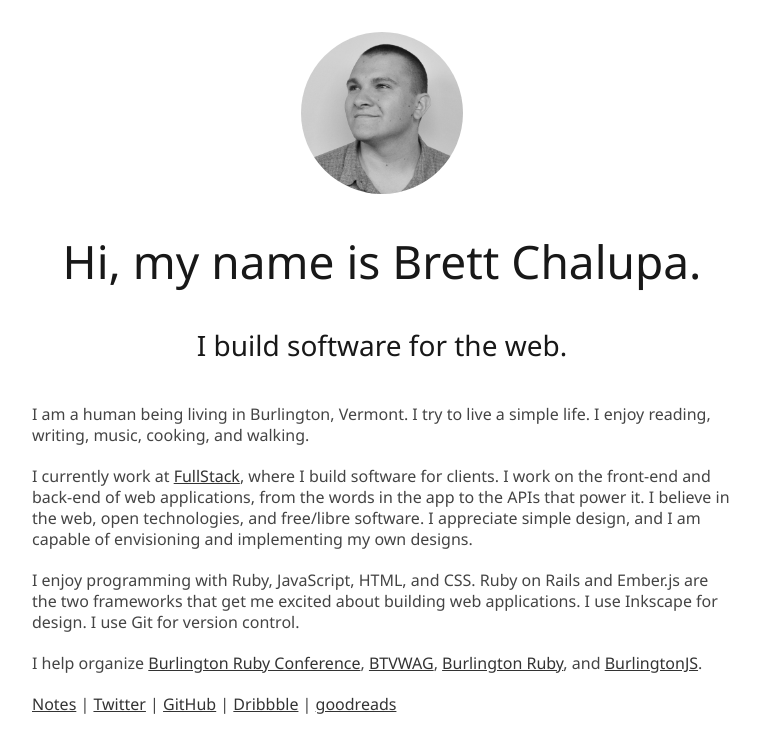
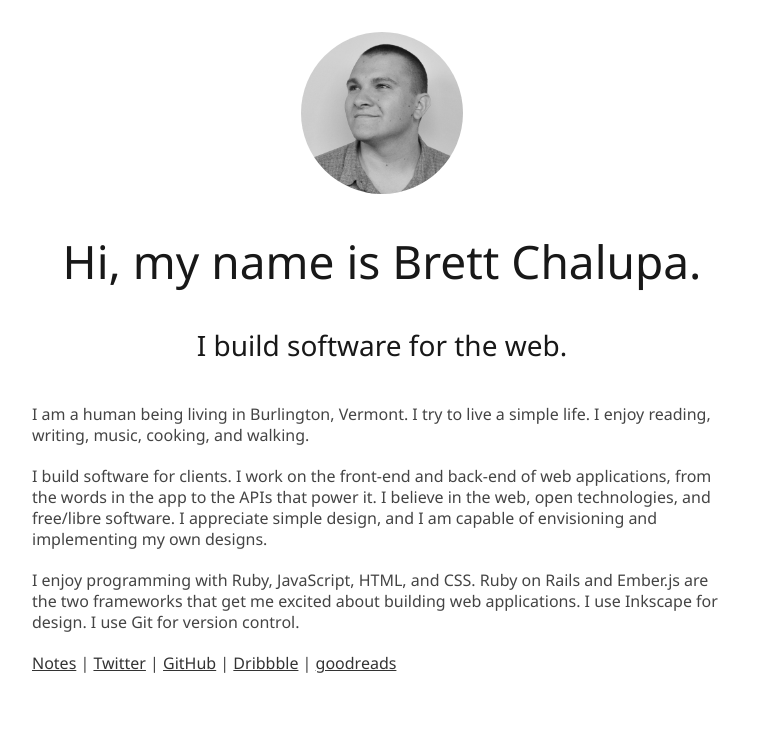
Before and after one commit to brettchalupa/brettchalupa.github.io, a Jekyll site: the page built from index.html, in a window 1280 px wide. Shown: the top 753 px of the page, without its empty margins (258-1018 px from the left). Built offline with Jekyll 4.4.1, drawn with Linux system fonts in a browser that asks for light colours; Markdown is read by kramdown in place of the engine named in the settings.

Commit message:
Remove FullStack from the index

```diff
--- a/index.html
+++ b/index.html
@@ -16,22 +16,16 @@ title: Brett Chalupa
     <p>I am a human being living in Burlington, Vermont. I try to live a simple life.
     I enjoy reading, writing, music, cooking, and walking.</p>
 
-    <p>I currently work at <a href="http://gofullstack.com">FullStack</a>, where
-    I build software for clients. I work on the front-end and back-end of web
-    applications, from the words in the app to the APIs that power it. I believe
-    in the web, open technologies, and free/libre software. I appreciate simple
-    design, and I am capable of envisioning and implementing my own designs.</p>
+    <p>I build software for clients. I work on the front-end and back-end of
+    web applications, from the words in the app to the APIs that power it. I
+    believe in the web, open technologies, and free/libre software. I appreciate
+    simple design, and I am capable of envisioning and implementing my own
+    designs.</p>
 
     <p>I enjoy programming with Ruby, JavaScript, HTML, and CSS. Ruby on Rails and
     Ember.js are the two frameworks that get me excited about building web
     applications. I use Inkscape for design. I use Git for version control.</p>
 
-    <p>I help organize
-    <a href="http://burlingtonrubyconference.com">Burlington Ruby
-    Conference</a>, <a href="http://btvwag.org">BTVWAG</a>, <a
-    href="http://burlingtonruby.org/">Burlington Ruby</a>, and <a
-    href="http://burlingtonjs.org/">BurlingtonJS</a>.</p>
-
     <p><a href="/notes/">Notes</a> | <a href="https://twitter.com/brettchalupa">Twitter</a> | <a href="https://github.com/brettchalupa">GitHub</a> | <a href="https://dribbble.com/brettchalupa">Dribbble</a> | <a href="http://www.goodreads.com/user/show/25307704-brett-chalupa">goodreads</a></p>
     </ul>
   </div>
```
